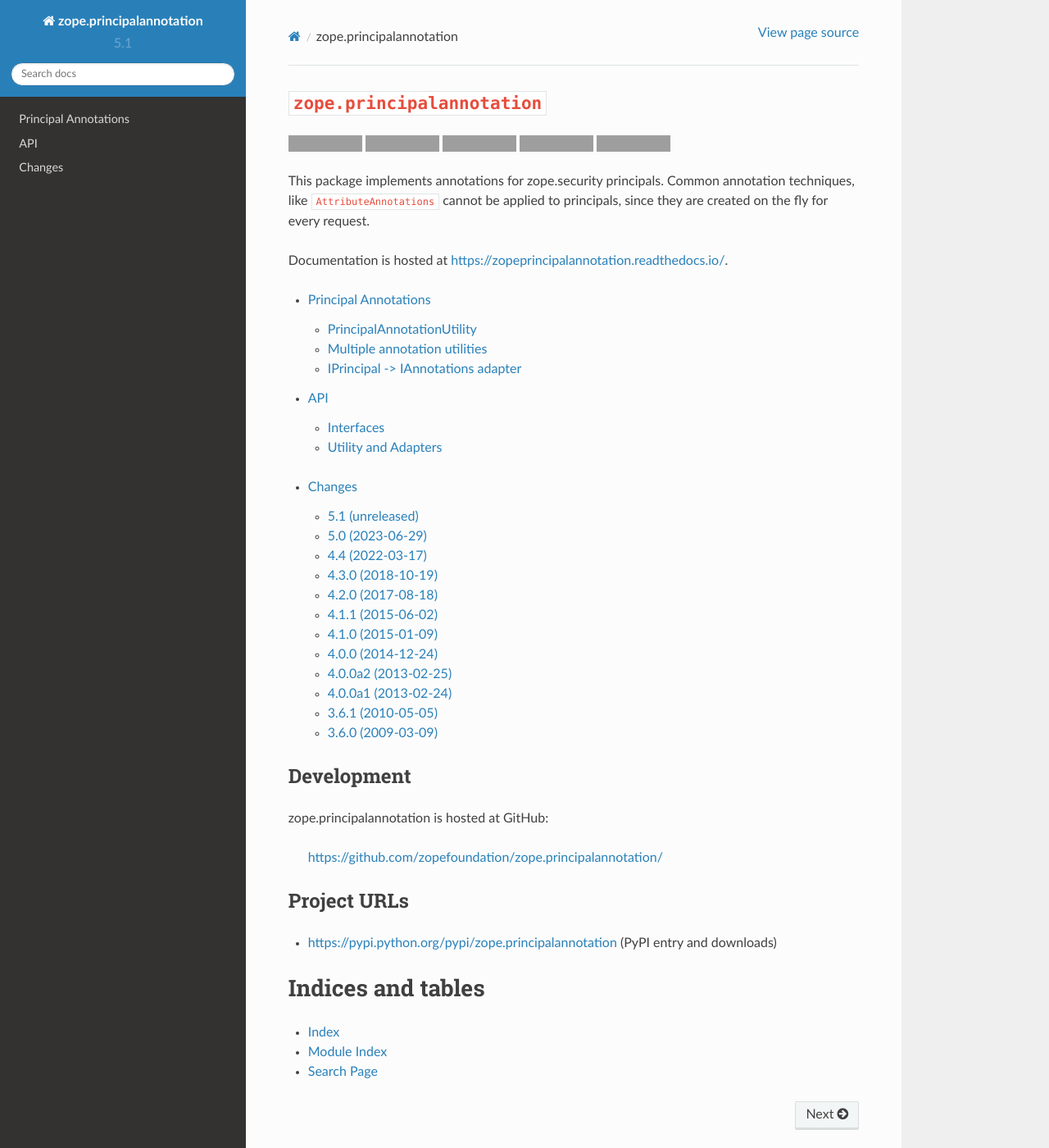
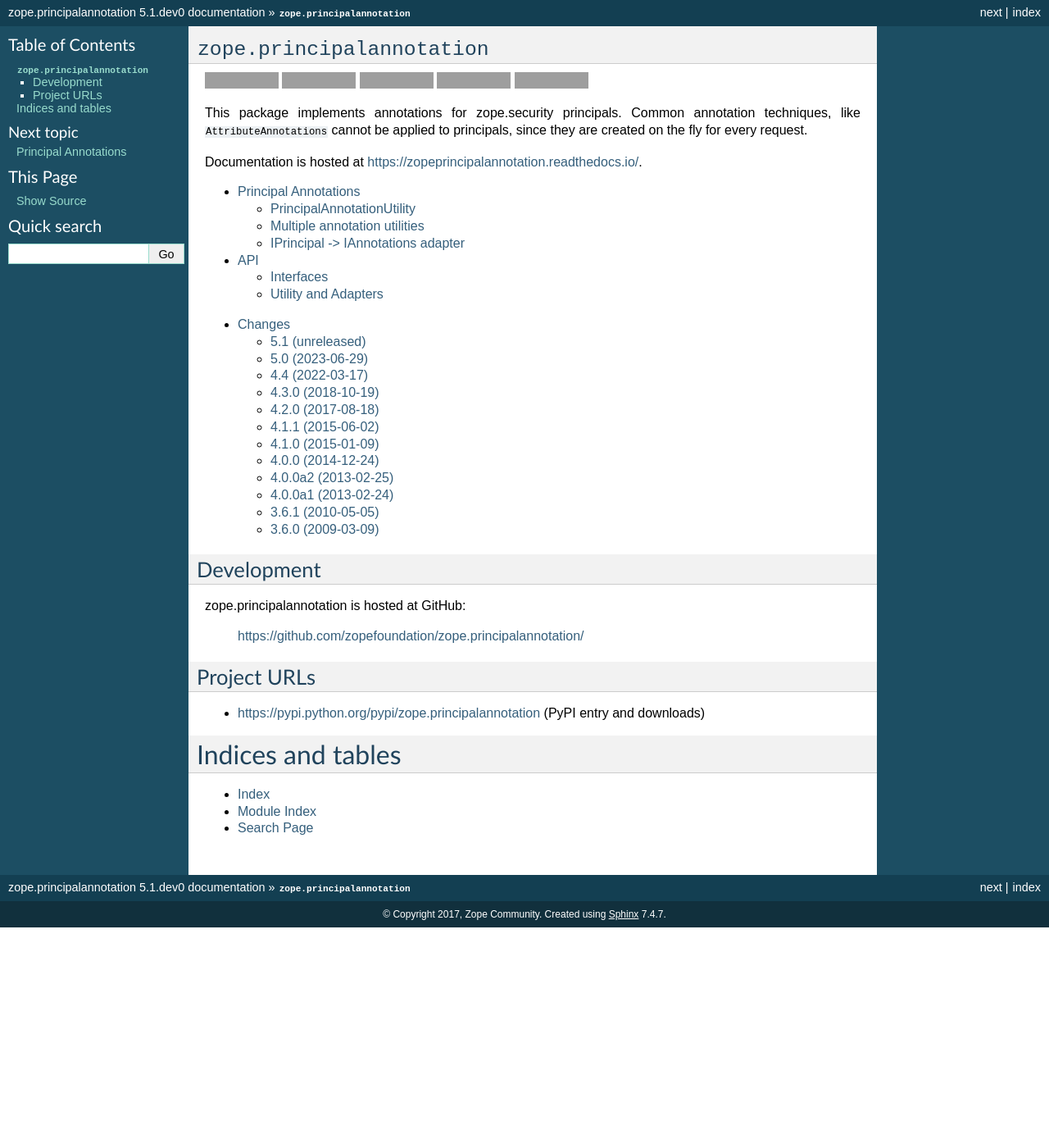
Before and after one commit to zopefoundation/zope.principalannotation, a Sphinx documentation site: the page built from docs/index.rst, in a window 1280 px wide and 1400 px high. Shown: the whole window at 82% size. Built offline with Sphinx 7.4.7, drawn with Linux system fonts in a browser that asks for light colours; some of the changed text lies outside the part shown; grey boxes are pictures that could not be loaded.

```diff
--- a/docs/conf.py
+++ b/docs/conf.py
@@ -130,7 +130,7 @@
 # The theme to use for HTML and HTML Help pages.  See the documentation for
 # a list of builtin themes.
 #
-html_theme = 'sphinx_rtd_theme'
+html_theme = 'default'
 
 # Theme options are theme-specific and customize the look and feel of a theme
 # further.  For a list of options available for each theme, see the
--- /dev/null
+++ b/docs/requirements.txt
@@ -0,0 +1,3 @@
+Sphinx
+repoze.sphinx.autointerface
+zope.principalannotation
```
Also changed, not shown: .meta.toml, .readthedocs.yaml (added), 2 other files.
